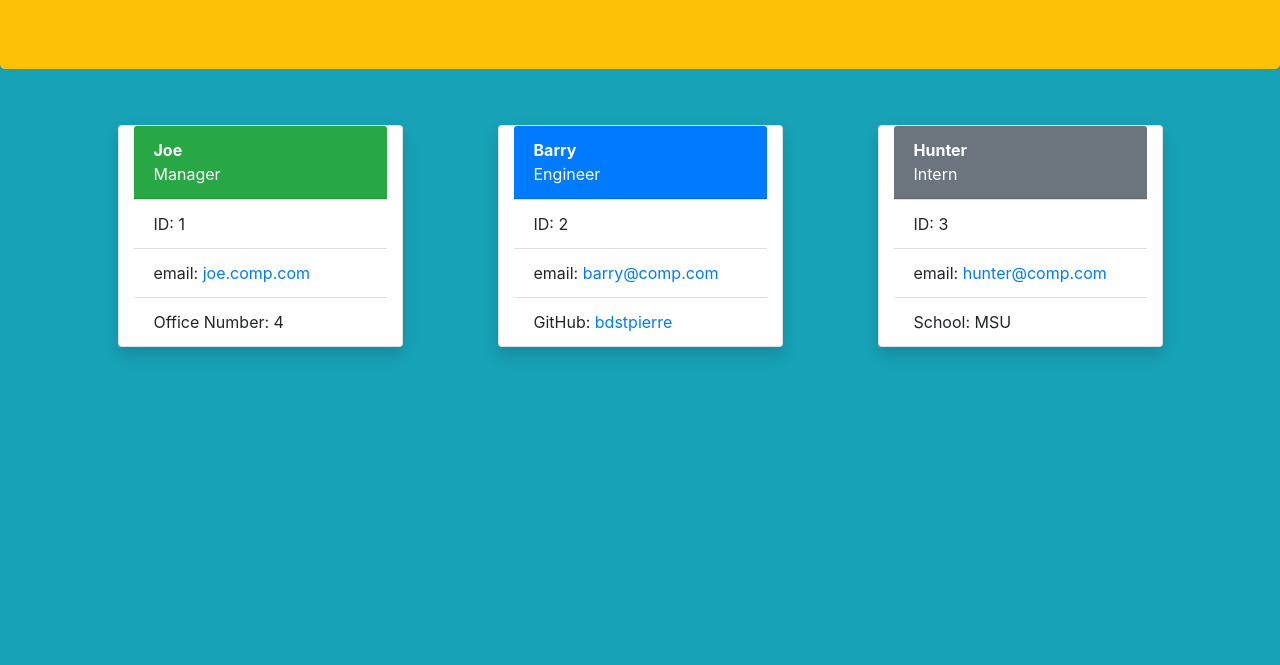
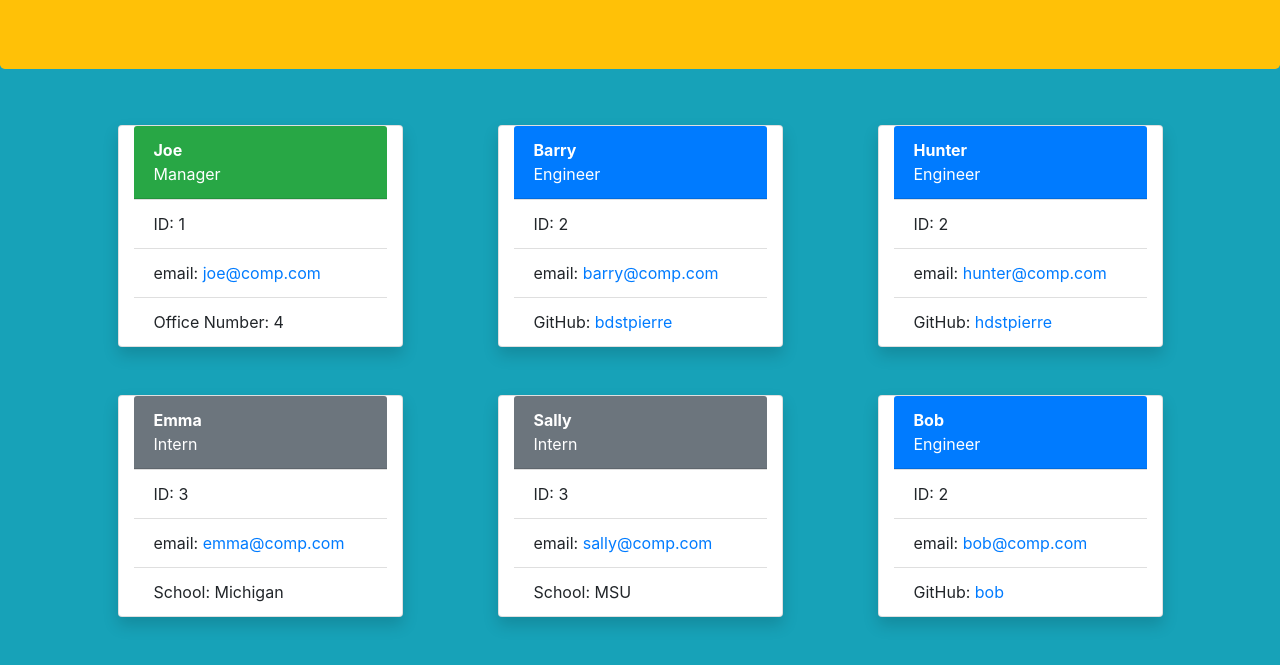
Before and after one commit to bdstpierre/team-profile, a website: page dist/index.html in a window 1280 px wide. Shown: the part 115-780 px from the top of the page. Drawn offline with nearby package versions, Linux system fonts and the light colour scheme.

Commit message:
Final updated code

```diff
--- a/dist/index.html
+++ b/dist/index.html
@@ -18,7 +18,7 @@
                     </div>
                     <ul class="list-group list-group-flush">
                         <li class="list-group-item">ID: 1</li>
-                        <li class="list-group-item">email: <a href="mailto:joe.comp.com">joe.comp.com</a></li>
+                        <li class="list-group-item">email: <a href="mailto:joe@comp.com">joe@comp.com</a></li>
                         <li class="list-group-item">Office Number: 4</li>
                     </ul>
                 </div>
@@ -33,13 +33,43 @@
                     </ul>
                 </div>
     			<div class="card shadow col-sm-6 col-md-4 col-lg-3 m-4">
+                    <div class="card-header bg-primary text-white">
+                        <b>Hunter</b><br />Engineer
+                    </div>
+                    <ul class="list-group list-group-flush">
+                        <li class="list-group-item">ID: 2</li>
+                        <li class="list-group-item">email: <a href="mailto:hunter@comp.com">hunter@comp.com</a></li>
+                        <li class="list-group-item">GitHub: <a href='https://github.com/hdstpierre'>hdstpierre</a></li>
+                    </ul>
+                </div>
+    			<div class="card shadow col-sm-6 col-md-4 col-lg-3 m-4">
                     <div class="card-header bg-secondary text-white">
-                        <b>Hunter</b><br />Intern
+                        <b>Emma</b><br />Intern
                     </div>
                     <ul class="list-group list-group-flush">
                         <li class="list-group-item">ID: 3</li>
-                        <li class="list-group-item">email: <a href="mailto:hunter@comp.com">hunter@comp.com</a></li>
+                        <li class="list-group-item">email: <a href="mailto:emma@comp.com">emma@comp.com</a></li>
+                        <li class="list-group-item">School: Michigan</li>
+                    </ul>
+                </div>
+    			<div class="card shadow col-sm-6 col-md-4 col-lg-3 m-4">
+                    <div class="card-header bg-secondary text-white">
+                        <b>Sally</b><br />Intern
+                    </div>
+                    <ul class="list-group list-group-flush">
+                        <li class="list-group-item">ID: 3</li>
+                        <li class="list-group-item">email: <a href="mailto:sally@comp.com">sally@comp.com</a></li>
                         <li class="list-group-item">School: MSU</li>
+                    </ul>
+                </div>
+    			<div class="card shadow col-sm-6 col-md-4 col-lg-3 m-4">
+                    <div class="card-header bg-primary text-white">
+                        <b>Bob</b><br />Engineer
+                    </div>
+                    <ul class="list-group list-group-flush">
+                        <li class="list-group-item">ID: 2</li>
+                        <li class="list-group-item">email: <a href="mailto:bob@comp.com">bob@comp.com</a></li>
+                        <li class="list-group-item">GitHub: <a href='https://github.com/bob'>bob</a></li>
                     </ul>
                 </div>
 
```
